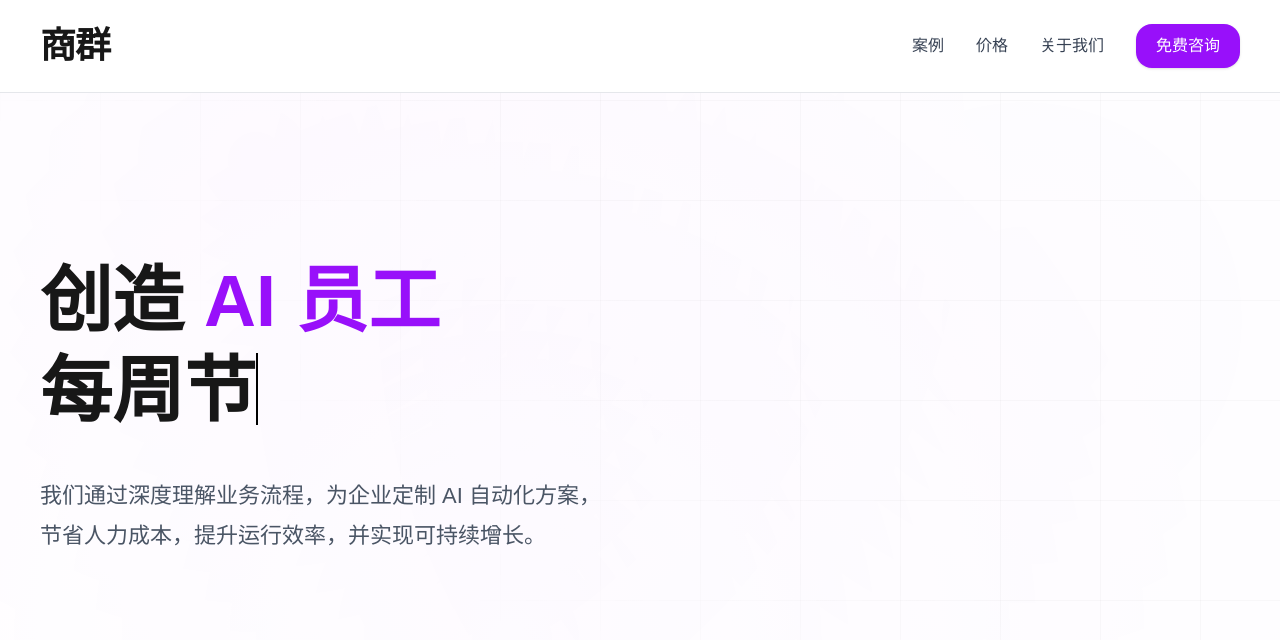
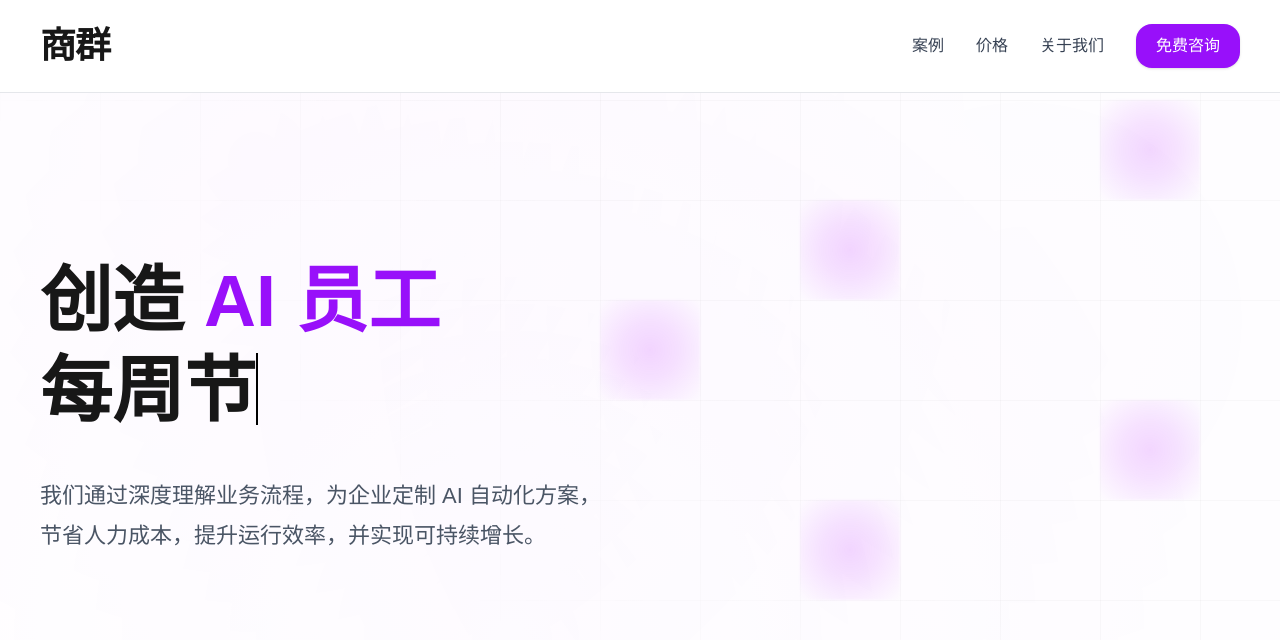
Before and after one commit to LEO-JIM/shangqunai, a Next.js app: page / in a window 1280 px wide. Shown: the top 640 px of the page. Built offline with nearby package versions, Linux system fonts and the light colour scheme.

Commit message:
highlight

```diff
--- a/app/page.tsx
+++ b/app/page.tsx
@@ -10,7 +10,15 @@ export default function Home() {
       {/* 全局淡紫色纹理 */}
       <BackgroundNoise />
 
-      <BackgroundGrid />
+<BackgroundGrid
+  highlights={[
+    { col: 11, row: 1 },
+    { col: 11, row: 4 },
+    { col: 8, row: 2 },
+    { col: 8, row: 5 },
+    { col: 6, row: 3 },
+  ]}
+/>
 
       {/* ⭐⭐ 顶部 Header */}
       <Header />
```
